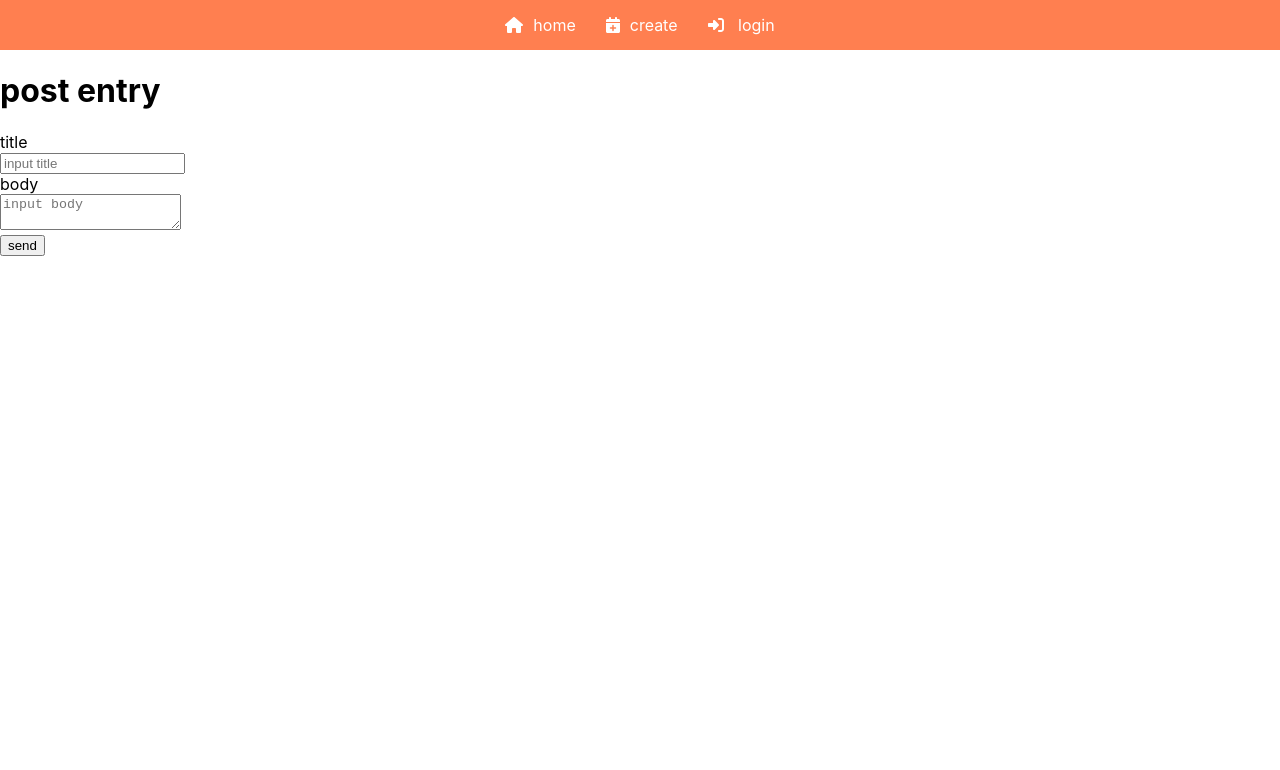
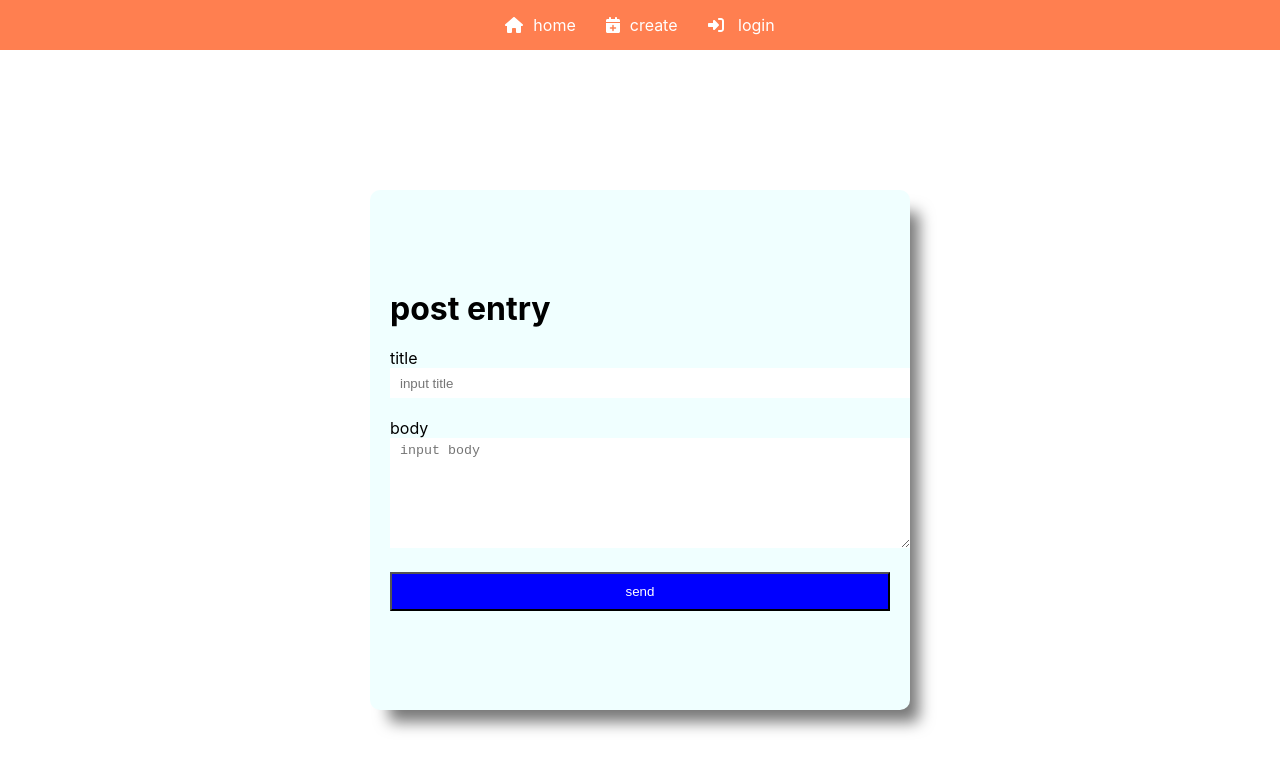
Before and after one commit to ae12321/___react_samples, a React (Create React App) app: page /create in a window 1280 px wide. Shown: the top 770 px of the page. Built offline with nearby package versions, Linux system fonts and the light colour scheme; the HTML template or start-up script is replaced by a standard one.

Commit message:
add cssto post page

```diff
--- a/src/components/Create.css
+++ b/src/components/Create.css
@@ -0,0 +1,40 @@
+.createPost {
+  display: flex;
+  justify-content: center;
+  align-items: center;
+  height: 100vh;
+}
+
+.container {
+  background-color: azure;
+  border-radius: 10px;
+  display: flex;
+  flex-direction: column;
+  justify-content: center;
+  height: 500px;
+  width: 500px;
+  gap: 20px;
+  padding: 10px 20px;
+  box-shadow: 14px 17px 15px -5px #777777;
+  border-radius: 10px;
+}
+.container h1 {
+  margin: 0;
+}
+.container input {
+  width: 100%;
+  height: 20px;
+  border: none;
+  padding: 5px 10px;
+}
+.container textarea {
+  width: 100%;
+  height: 100px;
+  border: none;
+  padding: 5px 10px;
+}
+.postbutton {
+  padding: 10px;
+  background-color: blue;
+  color: white;
+}
--- a/src/components/Create.jsx
+++ b/src/components/Create.jsx
@@ -4,18 +4,19 @@ import './Create.css';
 const Create = () => {
   return (
     <div className="createPost">
+      {/* some parts move all at once*/}
       <div className="container">
         <h1>post entry</h1>
         <div className="inputPost">
           <div>title</div>
           <input type="text" placeholder="input title" />
         </div>
+        <div className="inputPost">
+          <div>body</div>
+          <textarea placeholder="input body"></textarea>
+        </div>
+        <button className="postbutton">send</button>
       </div>
-      <div className="inputPost">
-        <div>body</div>
-        <textarea placeholder="input body"></textarea>
-      </div>
-      <button className="postbutton">send</button>
     </div>
   );
 };
```
